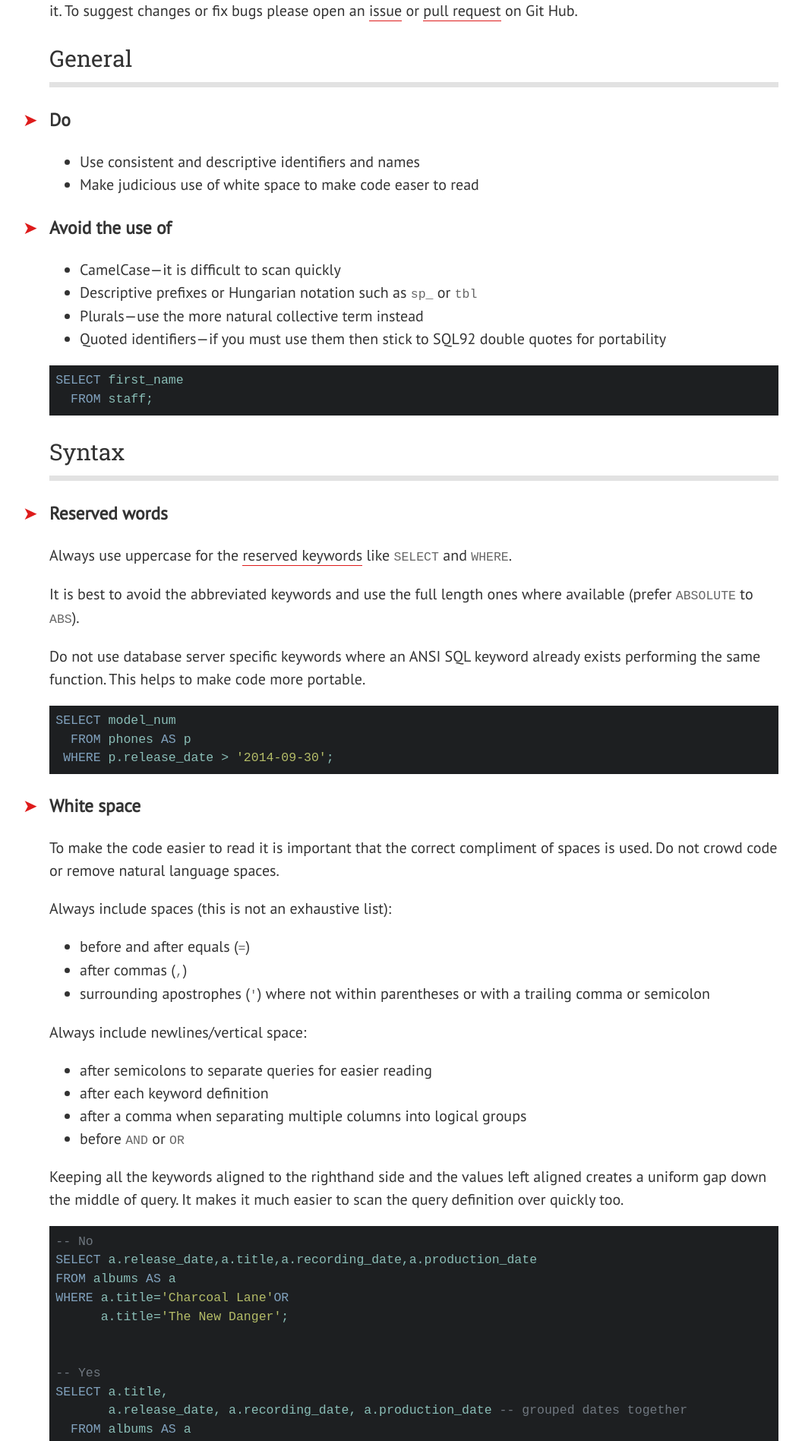
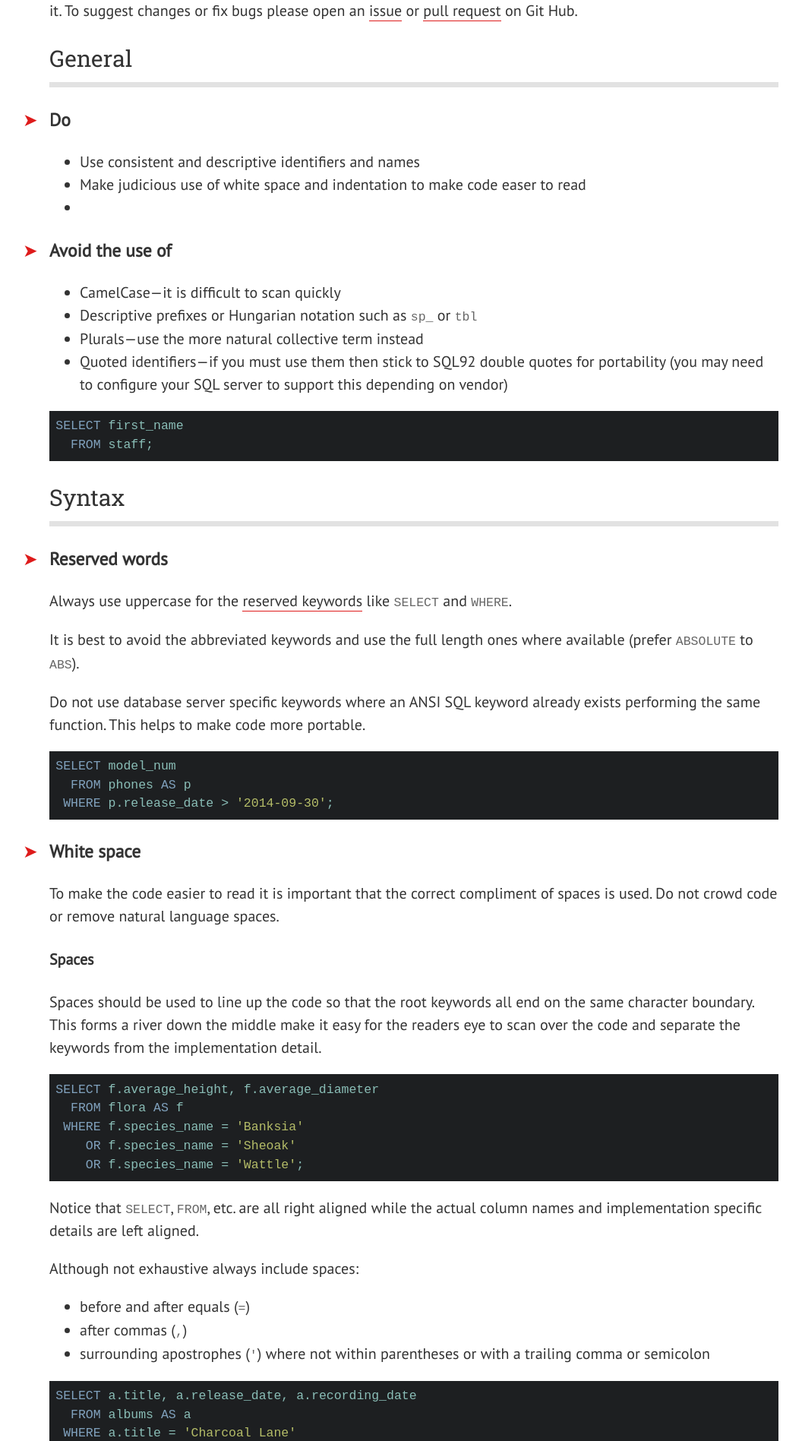
Before and after one commit to treffynnon/sqlstyle.guide, a Jekyll site: the page built from index.md, in a window 1280 px wide. Shown: the part 622-2519 px from the top of the page at 76% size, without its empty margins (95-1151 px from the left). Built offline with Jekyll 4.4.1, drawn with Linux system fonts in a browser that asks for light colours; nearby versions of some CDN libraries; some web fonts are replaced; some of the changed text lies outside the part shown.

Commit message:
Add more spacing information

````diff
--- a/_includes/sqlstyle.guide.md
+++ b/_includes/sqlstyle.guide.md
@@ -11,7 +11,8 @@ or fix bugs please open an [issue](#) or [pull request](#) on Git Hub.
 ### Do
 
 * Use consistent and descriptive identifiers and names
-* Make judicious use of white space to make code easer to read
+* Make judicious use of white space and indentation to make code easer to read
+*
 
 ### Avoid the use of
 
@@ -19,7 +20,8 @@ or fix bugs please open an [issue](#) or [pull request](#) on Git Hub.
 * Descriptive prefixes or Hungarian notation such as `sp_` or `tbl`
 * Plurals—use the more natural collective term instead
 * Quoted identifiers—if you must use them then stick to SQL92 double quotes for
-  portability
+  portability (you may need to configure your SQL server to support this depending
+  on vendor)
 
 ```sql
 SELECT first_name
@@ -50,33 +52,54 @@ SELECT model_num
 To make the code easier to read it is important that the correct compliment of
 spaces is used. Do not crowd code or remove natural language spaces.
 
-Always include spaces (this is not an exhaustive list):
+#### Spaces
+
+Spaces should be used to line up the code so that the root keywords all end on
+the same character boundary. This forms a river down the middle make it easy for
+the readers eye to scan over the code and separate the keywords from the
+implementation detail.
+
+```sql
+SELECT f.average_height, f.average_diameter
+  FROM flora AS f
+ WHERE f.species_name = 'Banksia'
+    OR f.species_name = 'Sheoak'
+    OR f.species_name = 'Wattle';
+```
+
+Notice that `SELECT`, `FROM`, etc. are all right aligned while the actual column
+names and implementation specific details are left aligned.
+
+Although not exhaustive always include spaces:
 
 * before and after equals (`=`)
 * after commas (`,`)
 * surrounding apostrophes (`'`) where not within parentheses or with a trailing
   comma or semicolon
 
+```sql
+SELECT a.title, a.release_date, a.recording_date
+  FROM albums AS a
+ WHERE a.title = 'Charcoal Lane'
+    OR a.title = 'The New Danger';
+```
+
+#### Line spacing
+
 Always include newlines/vertical space:
 
+* before `AND` or `OR`
 * after semicolons to separate queries for easier reading
 * after each keyword definition
 * after a comma when separating multiple columns into logical groups
-* before `AND` or `OR`
+* to separate code into related sections, which helps to ease the readability of
+  large chunks of code
 
 Keeping all the keywords aligned to the righthand side and the values left aligned
 creates a uniform gap down the middle of query. It makes it much easier to scan
 the query definition over quickly too.
 
 ```sql
--- No
-SELECT a.release_date,a.title,a.recording_date,a.production_date
-FROM albums AS a
-WHERE a.title='Charcoal Lane'OR
-      a.title='The New Danger';
-
-
--- Yes
 SELECT a.title,
        a.release_date, a.recording_date, a.production_date -- grouped dates together
   FROM albums AS a
@@ -91,7 +114,7 @@ are followed.
 
 #### Joins
 
-Joins should be indented
+Joins should be indented to the other site of
 
 ```sql
 SELECT r.last_name
````
